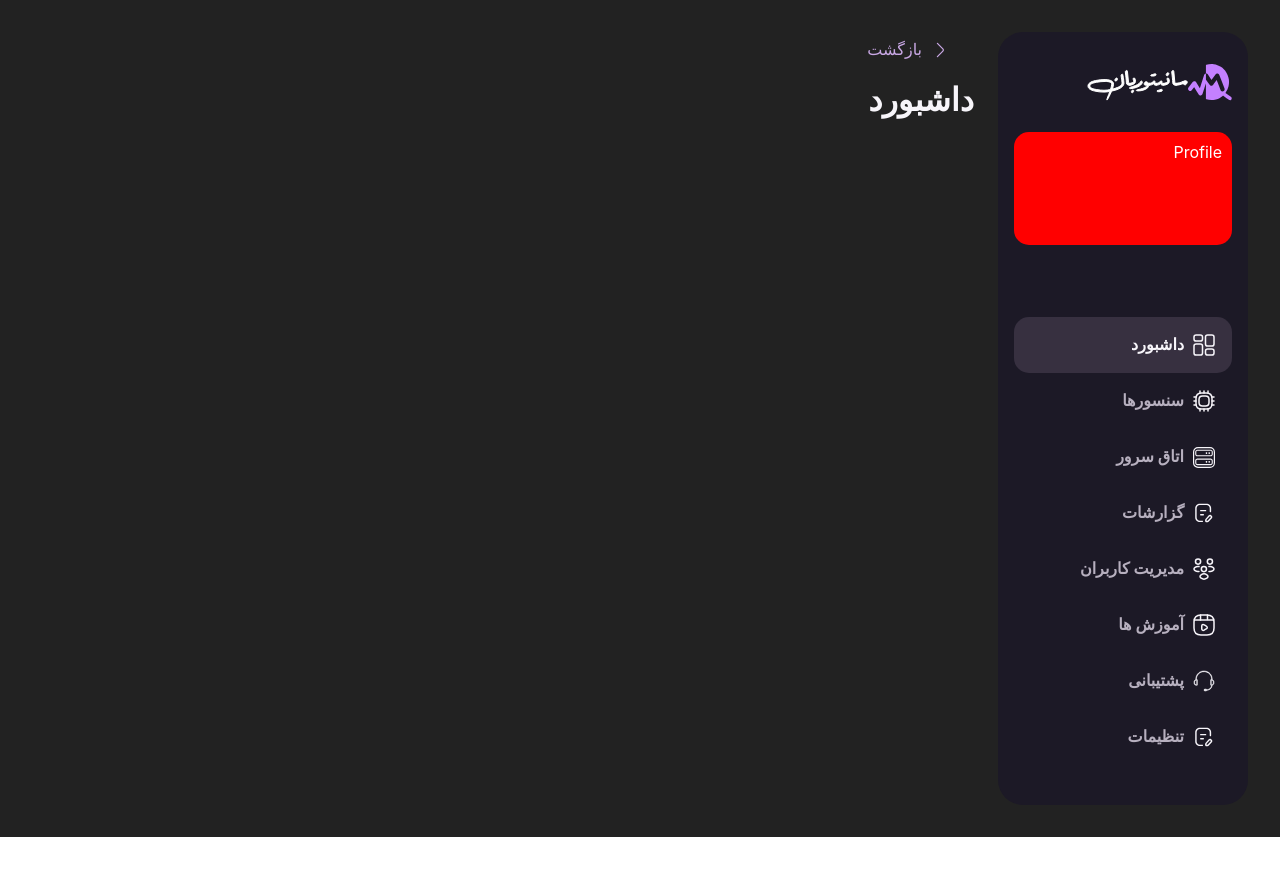
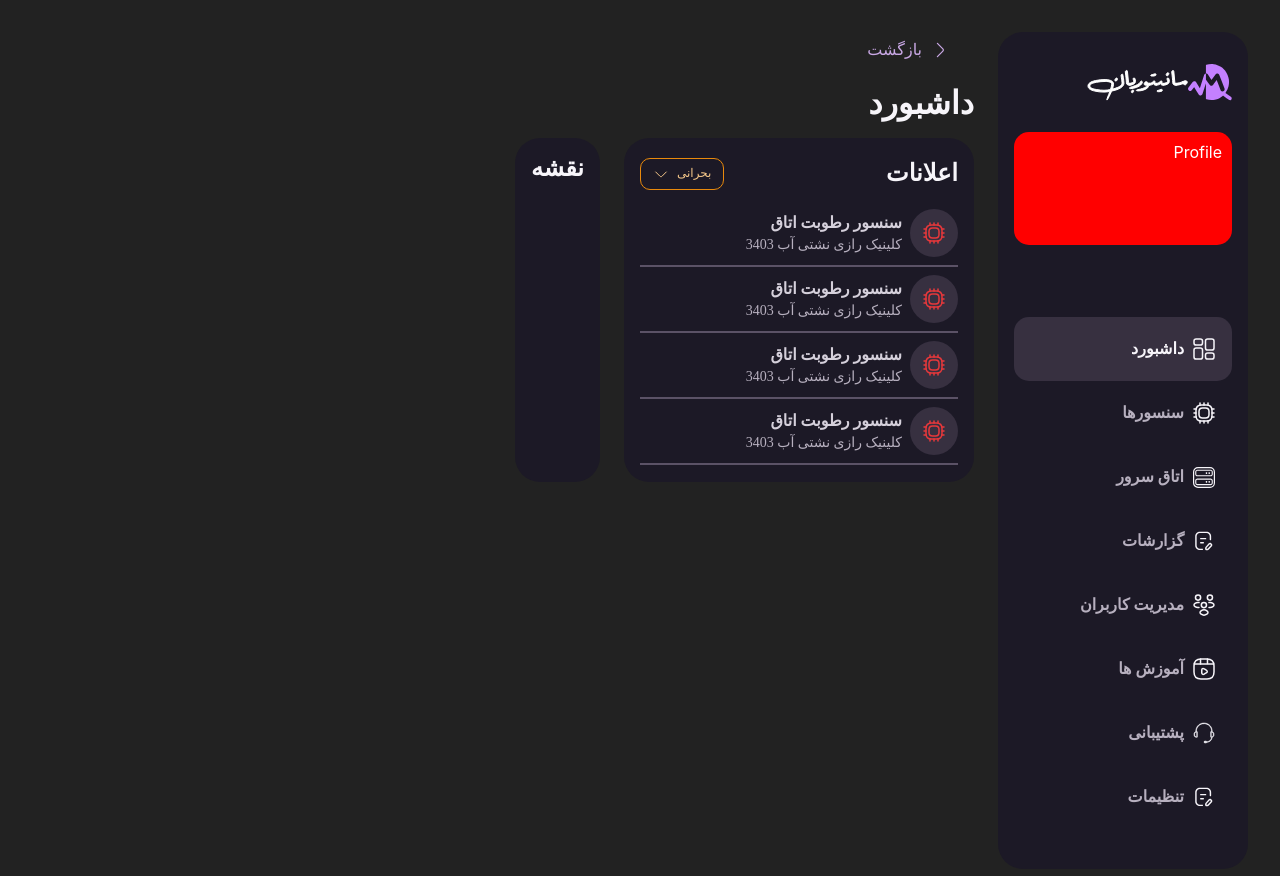
Before and after one commit to mohammadrezagohari/monitorban-dashboard, a React (Create React App) app: page /test/dashboard in a window 1280 px wide. Shown: the top 876 px of the page. Before the commit the page ends 837 px from the top, so only its background shows below. Built offline with nearby package versions, Linux system fonts and the light colour scheme.

Commit message:
addded announce section on dashboard page

```diff
--- /dev/null
+++ b/src/presentation/components/common/icons/ArrowDownIcon.tsx
@@ -0,0 +1,25 @@
+import { CustomSvgProps } from "./IIcons";
+
+export const ArrowDownIcon: React.FC<CustomSvgProps> = ({
+  size = 24,
+  color = "neutral.main", // "#F7F5FA"
+}) => {
+  return (
+    <svg
+      width={size}
+      height={size}
+      viewBox="0 0 24 24"
+      fill="none"
+      xmlns="http://www.w3.org/2000/svg"
+    >
+      <path
+        d="M19.9201 8.94995L13.4001 15.47C12.6301 16.24 11.3701 16.24 10.6001 15.47L4.08008 8.94995"
+        stroke={color}
+        strokeWidth="1.5"
+        strokeMiterlimit="10"
+        strokeLinecap="round"
+        strokeLinejoin="round"
+      />
+    </svg>
+  );
+};
--- a/src/presentation/components/common/icons/IIcons.ts
+++ b/src/presentation/components/common/icons/IIcons.ts
@@ -1,4 +1,4 @@
 export interface CustomSvgProps {
     color?: string;
-    size?: string;
+    size?: number;
 }
--- a/src/presentation/components/sidebar/Sidebar.tsx
+++ b/src/presentation/components/sidebar/Sidebar.tsx
@@ -18,6 +18,7 @@ import {
   StyledSidebarContainer,
 } from "./Sidebar.style";
 import { SiderbarProps } from "./ISidebar";
+import { Link } from "react-router-dom";
 
 const Sidebar: React.FC<SiderbarProps> = ({
   items,
@@ -38,8 +39,10 @@ const Sidebar: React.FC<SiderbarProps> = ({
     <StyledSidebarContainer>
       <Drawer variant="permanent" sx={StyledDrawer}>
         <LogoContainer>
-          <LogoIcon />
-          <LogoText />
+          <Link to="dashboard">
+            <LogoIcon />
+            <LogoText />
+          </Link>
         </LogoContainer>
 
         <ProfileContainer>
--- a/src/presentation/feature/test/DashboardPage.tsx
+++ b/src/presentation/feature/test/DashboardPage.tsx
@@ -1,17 +1,227 @@
-import { Box, Typography } from "@mui/material";
+import { ArrowDownIcon } from "src/presentation/components/common/icons/ArrowDownIcon";
+import {
+  Box,
+  FormControl,
+  MenuItem,
+  Select,
+  SelectChangeEvent,
+  styled,
+  Typography,
+} from "@mui/material";
+import { useState } from "react";
+import ButtonSecondaryXxsmallOutlined from "../buttons/ButtonSecondaryXxsmallOutlined";
+import { SensorIcon } from "src/presentation/components/common/icons/SensorIcon";
+import Map from "./Map";
+
+const announceItems = [
+  {
+    name: "سنسور رطوبت اتاق",
+    report: "کلینیک رازی  نشتی آب 3403  ",
+    icon: <SensorIcon color="#E8383B" />,
+  },
+  {
+    name: "سنسور رطوبت اتاق",
+    report: "کلینیک رازی  نشتی آب 3403  ",
+    icon: <SensorIcon color="#E8383B" />,
+  },
+  {
+    name: "سنسور رطوبت اتاق",
+    report: "کلینیک رازی  نشتی آب 3403  ",
+    icon: <SensorIcon color="#E8383B" />,
+  },
+  {
+    name: "سنسور رطوبت اتاق",
+    report: "کلینیک رازی  نشتی آب 3403  ",
+    icon: <SensorIcon color="#E8383B" />,
+  },
+  {
+    name: "سنسور رطوبت اتاق",
+    report: "کلینیک رازی  نشتی آب 3403  ",
+    icon: <SensorIcon color="#E8383B" />,
+  },
+  {
+    name: "سنسور رطوبت اتاق",
+    report: "کلینیک رازی  نشتی آب 3403  ",
+    icon: <SensorIcon color="#E8383B" />,
+  },
+  {
+    name: "سنسور رطوبت اتاق",
+    report: "کلینیک رازی  نشتی آب 3403  ",
+    icon: <SensorIcon color="#E8383B" />,
+  },
+  {
+    name: "سنسور رطوبت اتاق",
+    report: "کلینیک رازی  نشتی آب 3403  ",
+    icon: <SensorIcon color="#E8383B" />,
+  },
+];
+
+export const Divider = styled("hr")(({ theme }) => ({
+  border: `1px solid ${theme.palette.text.disabled}`,
+  // display: "block",
+  margin: "8px 0",
+}));
 
 export default function Dashboard() {
+  const [status, setStatus] = useState("error");
+  const color =
+    status === "normal"
+      ? { border: "#0FD36A", textColor: "#0FD36A", text: "نرمال" }
+      : status === "warning"
+      ? { border: "#E8383B", textColor: "#E8383B", text: "اخطار" }
+      : { border: "#E8890C", textColor: "#F5C789", text: "بحرانی" };
+
+  function handleChange(val: SelectChangeEvent) {
+    setStatus(val.target.value);
+    console.log(val);
+  }
   return (
-    <div>
-      <Typography variant="h2" color="neutral.main">
+    <div style={{ width: "100%" }}>
+      <Typography
+        variant="h2"
+        color="neutral.main"
+        sx={{ marginBottom: "1rem" }}
+      >
         داشبورد
       </Typography>
 
       {/* اعلانات و نقشه */}
-      <Box>
-        <div>
+      <Box sx={{ display: "flex", height: "100%", width: "100%", gap: "24px" }}>
+        {/* Announcements */}
+        <Box
+          sx={{
+            // display: "flex",
+            width: "350px",
+            height: "344px",
+            padding: "16px",
+            borderRadius: "25px",
+            bgcolor: "#1C1926",
+            overflow: "hidden",
+            flexShrink: 0,
+          }}
+        >
+          {/* Title */}
+          <div
+            style={{
+              // width: "100%",
+              display: "flex",
+              alignItems: "center",
+              justifyContent: "space-between",
+              marginBottom: "1rem",
+            }}
+          >
+            <Typography variant="h3" color="neutral.main" lineHeight={1.6}>
+              اعلانات
+            </Typography>
 
-        </div>
+            {/* <FormControl sx={{ minWidth: 120, color: "black" }}> */}
+            {/* <Select
+            // variant="standard"
+            id="Select"
+            value={status}
+            onChange={handleChange}
+            IconComponent={() => (
+              <ArrowDownIcon color={color.textColor} size={16} />
+            )}
+            sx={{
+              typography: "caption",
+              color: color.textColor,
+              borderRadius: 10,
+              border: `1px solid ${color.border}`,
+              "& .MuiSelect-outlined": {
+                padding: 0,
+              },
+              "&.MuiInputBase-root": {
+                padding: "8px 12px",
+              },
+              "&.MuiInputBase-root:hover": {
+                outline: "none",
+                // bgcolor: "rgba(255,0,0,0.2)",
+              },
+              "&.MuiInputBase-root:focus": {
+                outline: "none",
+                bgcolor: "rgba(255,0,0,0.2)",
+              },
+              "&.MuiPaper-root": {
+                bgcolor: "transparent",
+              },
+              // "& .MuiSelect-icon": {color: "green"}
+            }}
+          >
+            <MenuItem value="normal">نرمال</MenuItem>
+            <MenuItem value="warning">اخطار</MenuItem>
+            <MenuItem value="error">بحرانی</MenuItem>
+          </Select> */}
+            <ButtonSecondaryXxsmallOutlined //TODO:: should be changed by Select component
+              leftIcon={<ArrowDownIcon color={color.textColor} size={16} />}
+            >
+              {color.text}
+            </ButtonSecondaryXxsmallOutlined>
+            {/* </FormControl> */}
+          </div>
+
+          {/* Announce */}
+          <Box
+            sx={{
+              overflow: "scroll",
+              height: "calc(100% - 55px)",
+              "&::-webkit-scrollbar": { display: "none" },
+              // padding: "1rem 0"
+            }}
+            className="scrolbar-hidden"
+          >
+            <ul style={{}}>
+              {announceItems.map((item, index) => (
+                <>
+                  {/* {console.log(index)} */}
+                  <li
+                    style={{
+                      display: "flex",
+                      alignItems: "center",
+                      gap: "8px",
+                    }}
+                  >
+                    <div
+                      style={{
+                        backgroundColor: "#373040",
+                        borderRadius: "50%",
+                        padding: "12px",
+                        width: "48px",
+                        height: "48px",
+                      }}
+                    >
+                      {item.icon}
+                    </div>
+                    <div>
+                      <Typography variant="body1" sx={{ color: "#D5D0DB" }}>
+                        {item.name}
+                      </Typography>
+                      <Typography variant="body2" sx={{ color: "#B7B0BF" }}>
+                        {item.report}
+                      </Typography>
+                    </div>
+                  </li>
+                  {console.log("index: ", index)}
+                  {console.log("length::", announceItems.length)}
+                  {index !== announceItems.length - 1 && <Divider />}
+                </>
+              ))}
+            </ul>
+          </Box>
+        </Box>
+        {/* Map */}
+        <Box
+          sx={{
+            bgcolor: "#1C1926",
+            borderRadius: "25px",
+            padding: "1rem",
+            width: "100%",
+            flexGrow: 1,
+            minWidth: 0,
+          }}
+        >
+          <Map />
+        </Box>
       </Box>
       {/* اتاق سرور  */}
       <Box></Box>
--- /dev/null
+++ b/src/presentation/feature/test/Map.tsx
@@ -0,0 +1,9 @@
+import { Typography } from "@mui/material";
+
+export default function Map() {
+  return (
+    <div>
+      <Typography variant="h3" sx={{color: "neutral.main"}}>نقشه</Typography>
+    </div>
+  );
+}
--- a/src/themes/theme.ts
+++ b/src/themes/theme.ts
@@ -113,50 +113,50 @@ const theme = createTheme({
         h1: {
             fontSize: '3rem', // 48px
             fontWeight: 900, //black
-            lineHeight: '100%',
-            letterSpacing: '-2%',
+            // lineHeight: '100%',
+            // letterSpacing: '-2%',
         },
         h2: {
             fontSize: '2rem', // 32px
             fontWeight: 800, //extra bold
-            lineHeight: '100%',
-            letterSpacing: '-2%',
+            // lineHeight: '100%',
+            // letterSpacing: '-2%',
         },
         h3: {
             fontSize: '1.5rem', // 24px
             fontWeight: 700, //bold
-            lineHeight: '100%',
-            letterSpacing: '-2%',
+            // lineHeight: '100%',
+            // letterSpacing: '-2%',
         },
         h4: {
             fontSize: '1.25rem', // 20px
             fontWeight: 700, //bold
-            lineHeight: '100%',
-            letterSpacing: '-2%',
+            // lineHeight: '100%',
+            // letterSpacing: '-2%',
         },
         body1: {
             fontSize: '1rem', // 16px
             fontWeight: 600, //semibold
-            lineHeight: '100%',
-            letterSpacing: '-2%',
+            // lineHeight: '100%',
+            // letterSpacing: '-2%',
         },
         body2: {
             fontSize: '0.875rem', // 14px
             fontWeight: 500, //medium
-            lineHeight: '100%',
-            letterSpacing: '-2%',
+            // lineHeight: '100%',
+            // letterSpacing: '-2%',
         },
         caption: {
             fontSize: '0.75rem', // 12px
             fontWeight: 400, //regular
-            lineHeight: '100%',
-            letterSpacing: '-2%',
+            // lineHeight: '100%',
+            // letterSpacing: '-2%',
         },
         overline: {
             fontSize: '0.625rem', // 10px
             fontWeight: 400, //regular
-            lineHeight: '100%',
-            letterSpacing: '-2%',
+            // lineHeight: '100%',
+            // letterSpacing: '-2%',
         },
     },
 });
```
